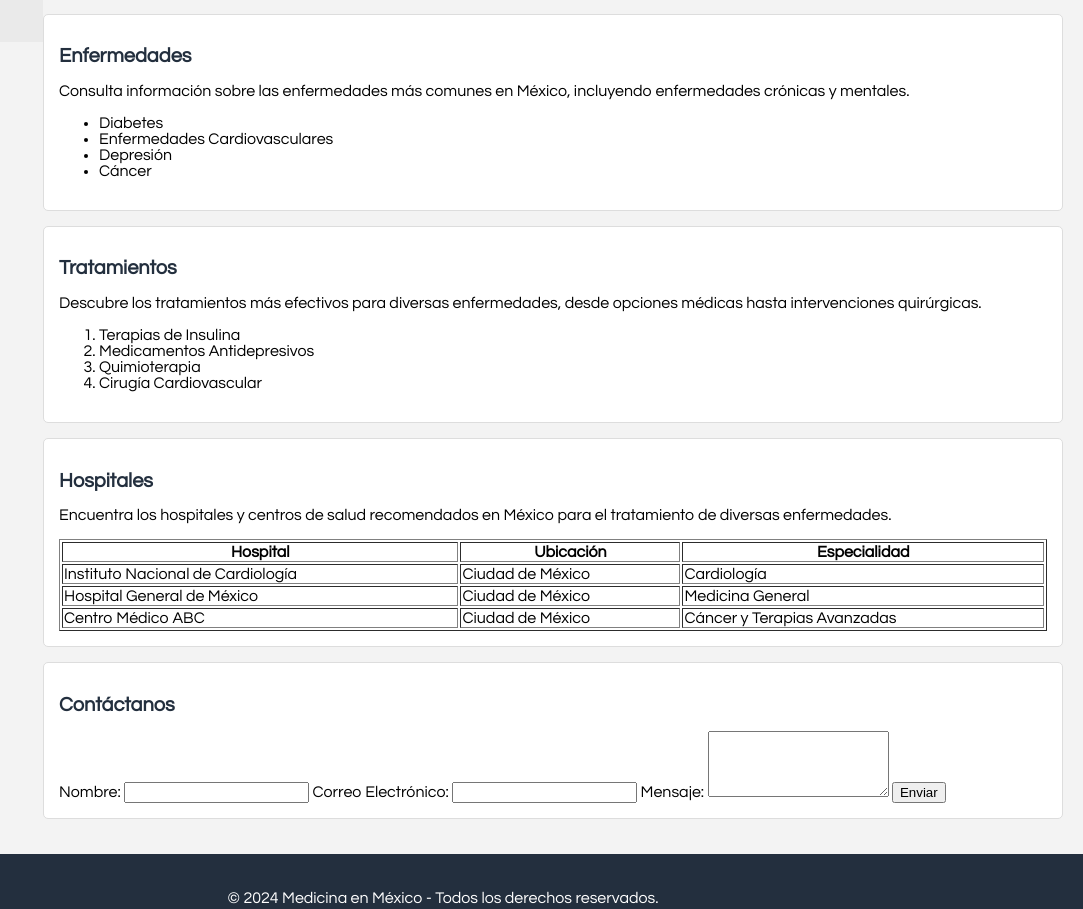
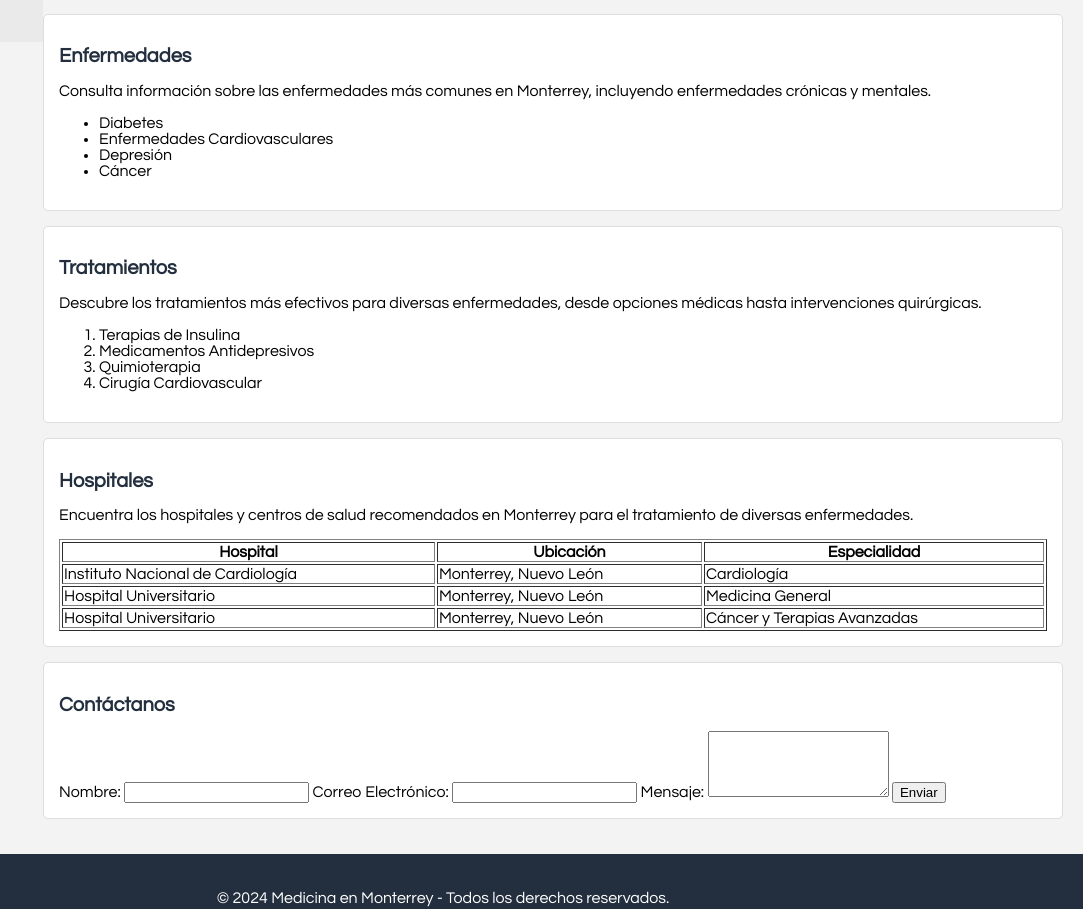
Before and after one commit to omar183819/Medicina-Monterrey, a plain HTML site: page index.html in a window 1280 px wide. Shown: the part 758-1667 px from the top of the page, without its empty margins (197-1280 px from the left). Drawn offline with Linux system fonts and the light colour scheme.

```diff
--- a/index.html
+++ b/index.html
@@ -136,8 +136,8 @@
     <main class="main-content">
         <!-- Sección de Introducción -->
         <section class="section">
-            <h2>Bienvenido a Medicina en Monterrey</h2>
-            <p>En esta página encontrarás información sobre las principales enfermedades, tratamientos y hospitales en México.</p>
+           <h2>Bienvenido a Medicina en Monterrey</h2>
+            <p>En esta página encontrarás información sobre las principales enfermedades, tratamientos y hospitales en Monterrey.</p>
         </section>
 
         <!-- Sección de Imágenes -->
@@ -153,7 +153,7 @@
         <!-- Sección de Enfermedades -->
         <section class="section" id="enfermedades">
             <h2>Enfermedades</h2>
-            <p>Consulta información sobre las enfermedades más comunes en México, incluyendo enfermedades crónicas y mentales.</p>
+            <p>Consulta información sobre las enfermedades más comunes en Monterrey, incluyendo enfermedades crónicas y mentales.</p>
             <ul>
                 <li>Diabetes</li>
                 <li>Enfermedades Cardiovasculares</li>
@@ -177,7 +177,7 @@
         <!-- Sección de Hospitales -->
         <section class="section" id="hospitales">
             <h2>Hospitales</h2>
-            <p>Encuentra los hospitales y centros de salud recomendados en México para el tratamiento de diversas enfermedades.</p>
+            <p>Encuentra los hospitales y centros de salud recomendados en Monterrey para el tratamiento de diversas enfermedades.</p>
             <table border="1" width="100%">
                 <tr>
                     <th>Hospital</th>
@@ -186,17 +186,17 @@
                 </tr>
                 <tr>
                     <td>Instituto Nacional de Cardiología</td>
-                    <td>Ciudad de México</td>
+                    <td>Monterrey, Nuevo León</td>
                     <td>Cardiología</td>
                 </tr>
                 <tr>
-                    <td>Hospital General de México</td>
-                    <td>Ciudad de México</td>
+                    <td>Hospital Universitario </td>
+                    <td>Monterrey, Nuevo León</td>
                     <td>Medicina General</td>
                 </tr>
                 <tr>
-                    <td>Centro Médico ABC</td>
-                    <td>Ciudad de México</td>
+                    <td>Hospital Universitario</td>
+                    <td>Monterrey, Nuevo León</td>
                     <td>Cáncer y Terapias Avanzadas</td>
                 </tr>
             </table>
@@ -222,7 +222,7 @@
 
     <!-- Pie de Página -->
     <footer>
-        <p>&copy; 2024 Medicina en México - Todos los derechos reservados.</p>
+        <p>&copy; 2024 Medicina en Monterrey - Todos los derechos reservados.</p>
     </footer>
 
 </body>
```
